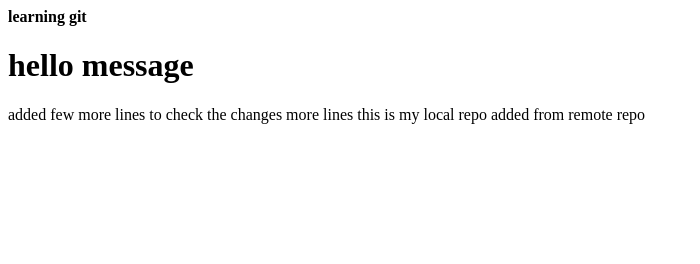
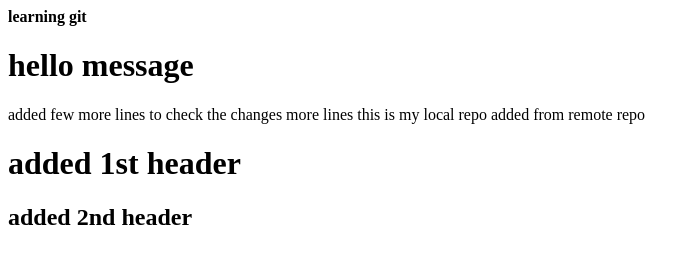
Before and after one commit to mahalaxmikc/exampleRepository, a plain HTML site: page index.html in a window 1280 px wide. Shown: the whole page, without its empty margins (0-700 px from the left). Drawn offline with Linux system fonts and the light colour scheme.

Commit message:
added first and second header locally

```diff
--- a/index.html
+++ b/index.html
@@ -10,8 +10,10 @@
 
 		added few more lines to check the changes
 		more lines
-				this is my local repo
-				added from remote repo
+		this is my local repo
+		added from remote repo
+		<h1>added 1st header</h1>
+		<h2>added 2nd header</h2>
 	</body
 
 
```
